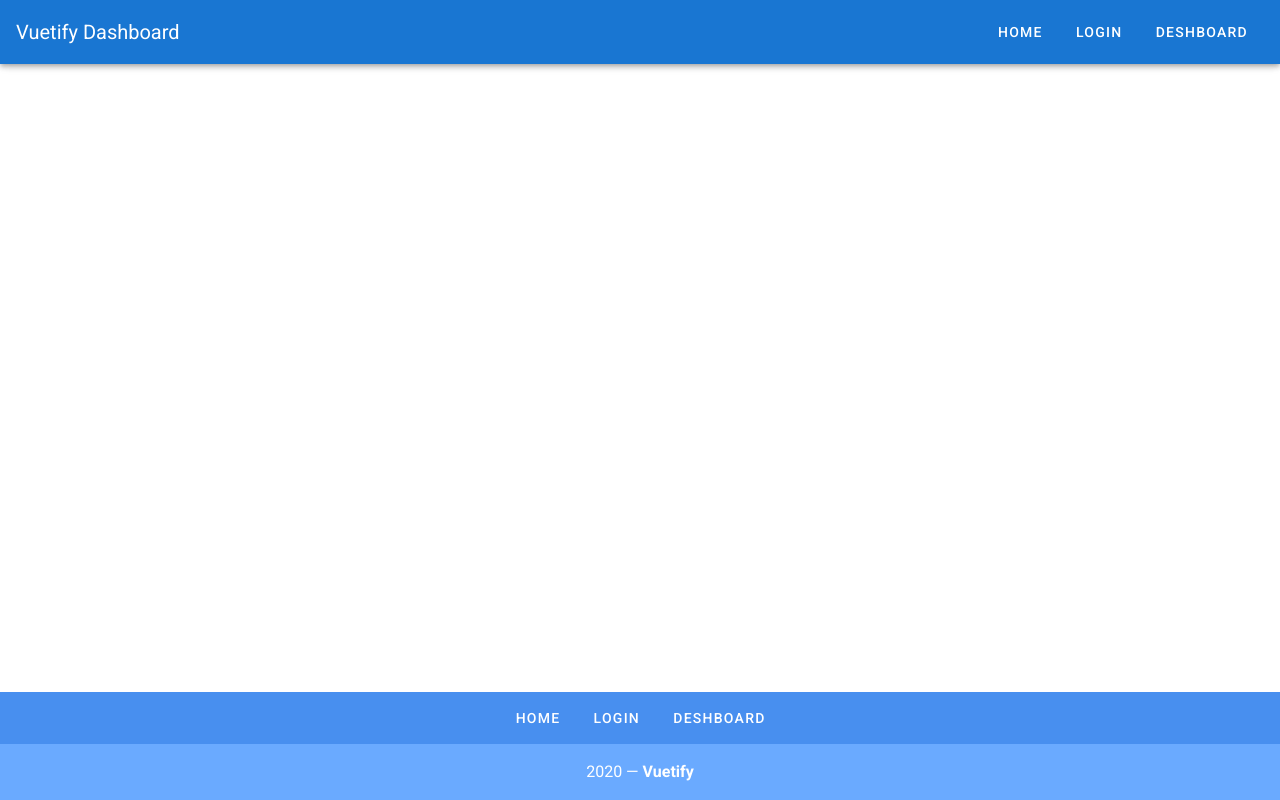
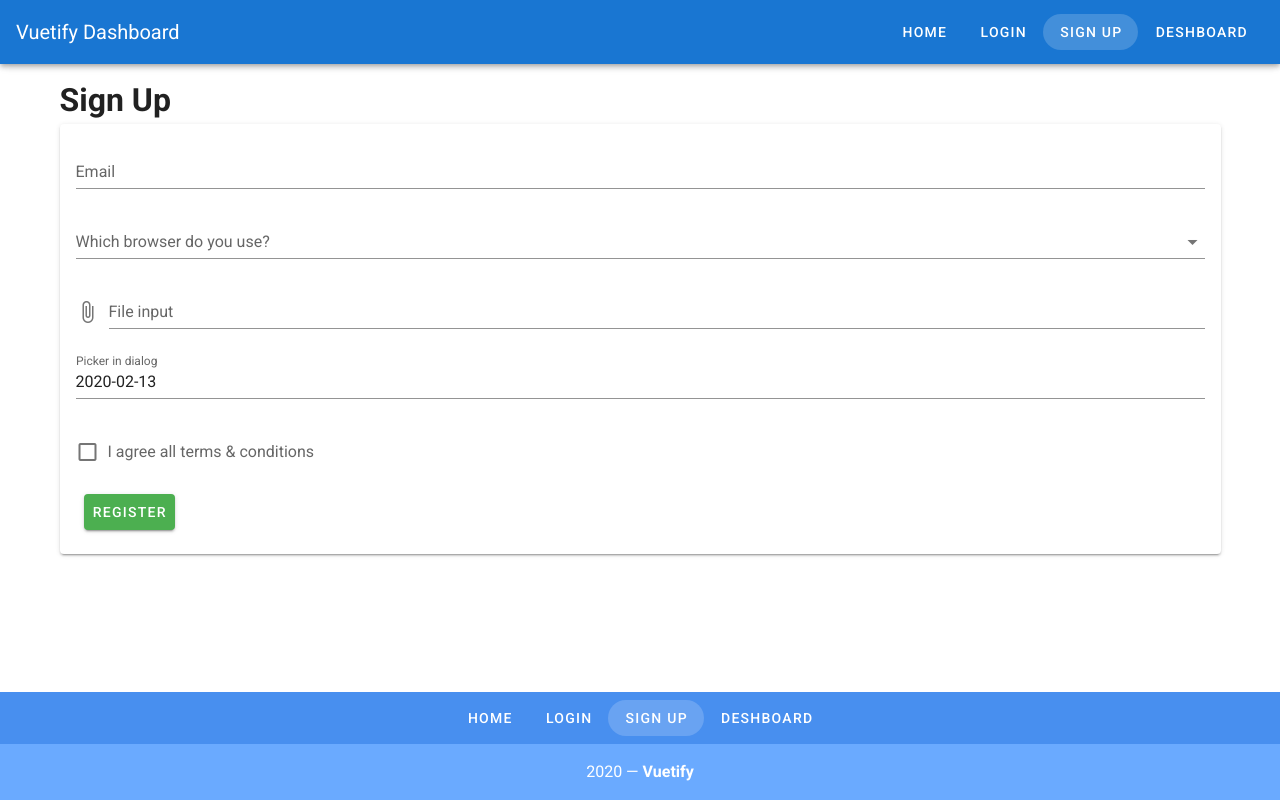
Before and after one commit to shahaj90/veutify-dashboard, a Vue app: page /signup in a window 1280 px wide. Built offline with nearby package versions, Linux system fonts and the light colour scheme.

Commit message:
SignUp page

```diff
--- a/src/App.vue
+++ b/src/App.vue
@@ -53,6 +53,10 @@ export default {
         url: "/login"
       },
       {
+        label: "Sign Up",
+        url: "/signup"
+      },
+      {
         label: "Deshboard",
         url: "/dashboard"
       }
--- a/src/router/index.js
+++ b/src/router/index.js
@@ -25,6 +25,12 @@ const routes = [{
             import ('../views/Login.vue')
     },
     {
+        path: '/signup',
+        name: 'signup',
+        component: () =>
+            import ('../views/SignUp.vue')
+    },
+    {
         path: '/dashboard',
         name: 'dashboard',
         component: () =>
--- /dev/null
+++ b/src/views/SignUp.vue
@@ -0,0 +1,53 @@
+<template>
+  <v-container>
+    <h1>Sign Up</h1>
+    <v-row>
+      <v-col cols="12">
+        <v-card>
+          <v-card-text>
+            <v-form>
+              <v-text-field label="Email" type="email"></v-text-field>
+              <v-autocomplete :items="browsers" label="Which browser do you use?"></v-autocomplete>
+              <v-file-input accept="image/*" label="File input"></v-file-input>
+              <v-dialog
+                ref="dialog"
+                v-model="modal"
+                :return-value.sync="date"
+                persistent
+                width="290px"
+              >
+                <template v-slot:activator="{ on }">
+                  <v-text-field v-model="date" label="Picker in dialog" readonly v-on="on"></v-text-field>
+                </template>
+                <v-date-picker v-model="date" scrollable>
+                  <v-spacer></v-spacer>
+                  <v-btn text color="primary" @click="modal = false">Cancel</v-btn>
+                  <v-btn text color="primary" @click="$refs.dialog.save(date)">OK</v-btn>
+                </v-date-picker>
+              </v-dialog>
+              <v-checkbox v-model="checkbox" label="I agree all terms & conditions"></v-checkbox>
+            </v-form>
+            <v-card-actions>
+              <v-btn color="success">Register</v-btn>
+            </v-card-actions>
+          </v-card-text>
+        </v-card>
+      </v-col>
+    </v-row>
+  </v-container>
+</template>
+
+<script>
+export default {
+  name: "signup",
+  picker: "",
+  data() {
+    return {
+      browsers: ["Chrome", "FireFox", "Safari"],
+      date: new Date().toISOString().substr(0, 10),
+      modal: false,
+      checkbox: false
+    };
+  }
+};
+</script>
```
